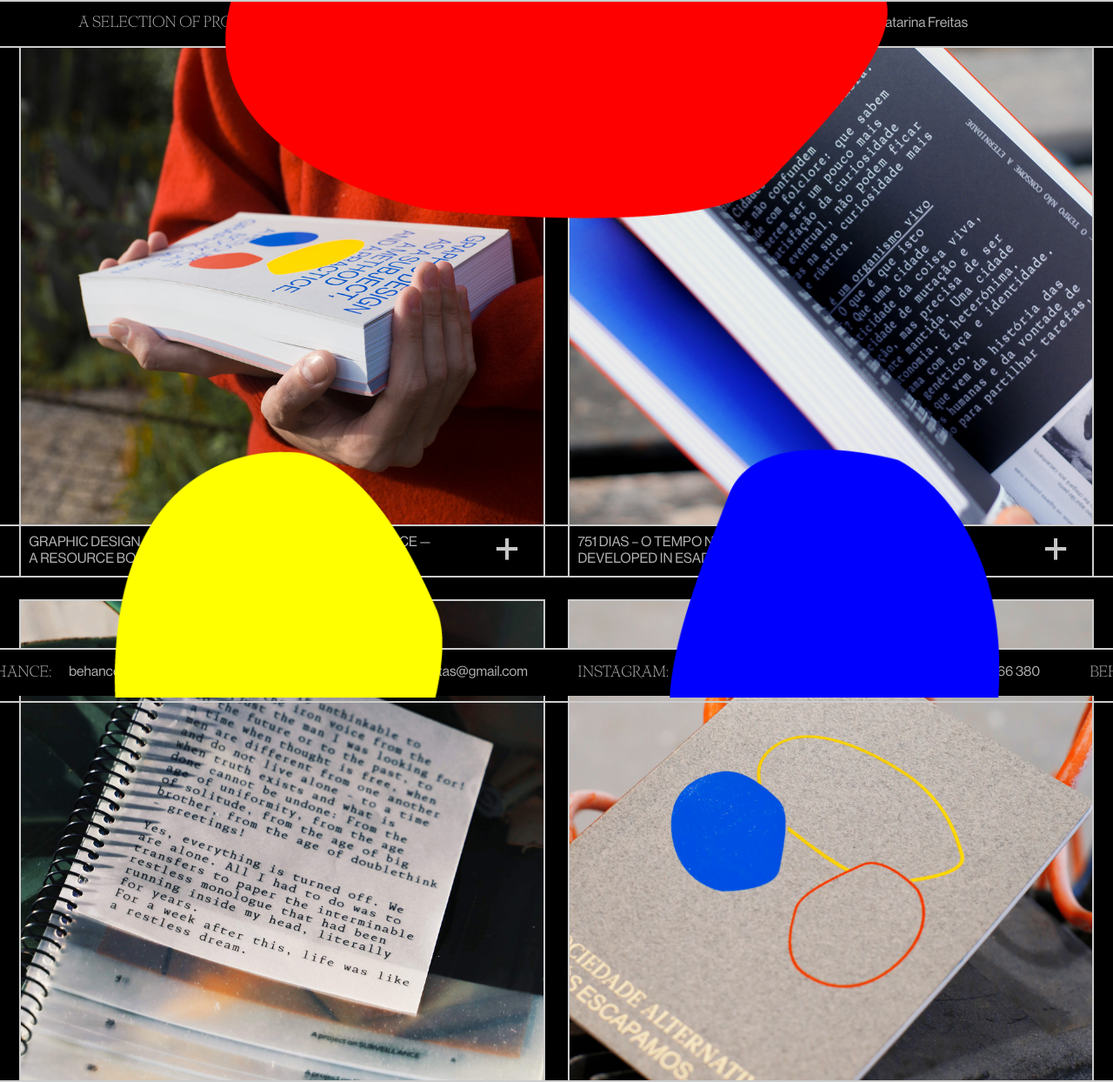
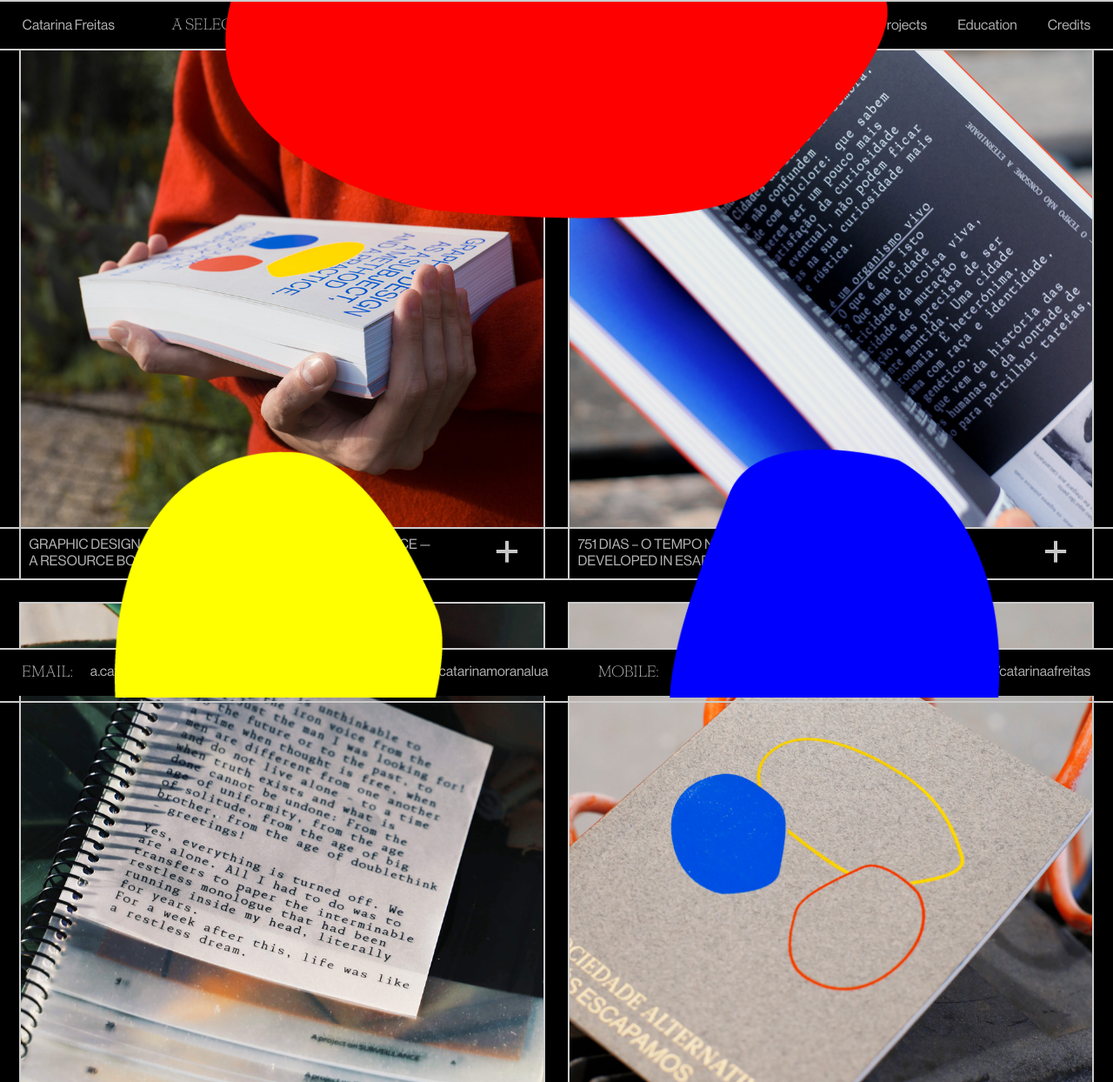
Before and after one commit to dianaamfr/WebPortfolio_CF, a PHP site: page / in a window 1280 px wide. Shown: the top 1244 px of the page at 87% size. Run offline with PHP 8.4, Linux system fonts and the light colour scheme.

Commit message:
header changes

```diff
--- a/index.html
+++ b/index.html
@@ -24,6 +24,8 @@
                                         <ul>
                                             <li><a class="about_btn" href="#" alt="About page">About</a></li>
                                             <li><a class="home" href="#" alt="Project page">Projects</a></li>
+                                            <li><a href="#" alt="Education page">Education</a></li>
+                                            <li><a href="#" alt="Credits page">Credits</a></li>
                                         </ul>
                                     </nav>
                                 </div>
@@ -36,6 +38,8 @@
                                         <ul>
                                             <li><a class="about_btn" href="#" alt="About page">About</a></li>
                                             <li><a class="home" href="#" alt="Project page">Projects</a></li>
+                                            <li><a href="#" alt="Education page">Education</a></li>
+                                            <li><a href="#" alt="Credits page">Credits</a></li>
                                         </ul>
                                     </nav>
                                 </div>
@@ -46,8 +50,10 @@
                                     <h1 id="page_description">A selection of projects and collaborations</h1>
                                     <nav id="menu_desktop">
                                         <ul>
-                                            <li ><a class="about_btn" href="#" alt="About page">About</a></li>
+                                            <li><a class="about_btn" href="#" alt="About page">About</a></li>
                                             <li><a class="home" href="#" alt="Project page">Projects</a></li>
+                                            <li><a href="#" alt="Education page">Education</a></li>
+                                            <li><a href="#" alt="Credits page">Credits</a></li>
                                         </ul>
                                     </nav>
                                 </div>
--- a/styles.css
+++ b/styles.css
@@ -133,8 +133,8 @@ header {
 }
 
 #header_slide_track {
-    animation: scroll_to_left 17.14s linear infinite;
-    animation-delay: 6s;
+    animation: scroll_to_left 25s linear infinite;
+    animation-delay: 8.75s;
     display: flex;
     width: 300%;
 }
@@ -147,10 +147,18 @@ header {
     width: 96%;
     margin: auto;
     display: flex;
-    justify-content: space-between;
-    align-items: center;
+    align-items: baseline;
     padding-top: 16px;
     padding-bottom: 16px;
+}
+
+#page_title {
+    margin-right: 65px;
+}
+
+#page_description {
+    flex: 1;
+    margin-top: 0.2em;
 }
 
 @keyframes scroll_to_left {
@@ -159,31 +167,20 @@ header {
 	65%, 100% { transform: translateX(-66.66%)}
 }
 
-#page_title{
-    flex: 1;
-}
-
-#page_description {
-    flex: 2;
-}
-
 #menu_desktop{
-    display: flex;
-    align-items: center;
-    flex: 2;
-    max-width: 140px;
+    float: right;
 }
 
 #menu_desktop ul {
     display: flex;
     align-items: center;
-    justify-content: space-between;
     width: 100%;
 }
 
 #menu_desktop li {
     list-style-type: none;
     display: inline-block;
+    margin-left: 35px;
 }
 
 #menu_desktop li a {
@@ -201,7 +198,6 @@ header {
 #projects {
     display: flex;
     flex-wrap: wrap;
-    justify-content: space-between;
     margin-bottom: 60px;
 }
 
@@ -329,8 +325,8 @@ footer {
 }
 
 #footer_slide_track {
-    animation: scroll_to_right 17.14s linear infinite;
-    animation-delay: 6s;
+    animation: scroll_to_right 25s linear infinite;
+    animation-delay: 8.75s;
     display: flex;
     width: 300%;
     transform: translateX(-66.66%);
```
